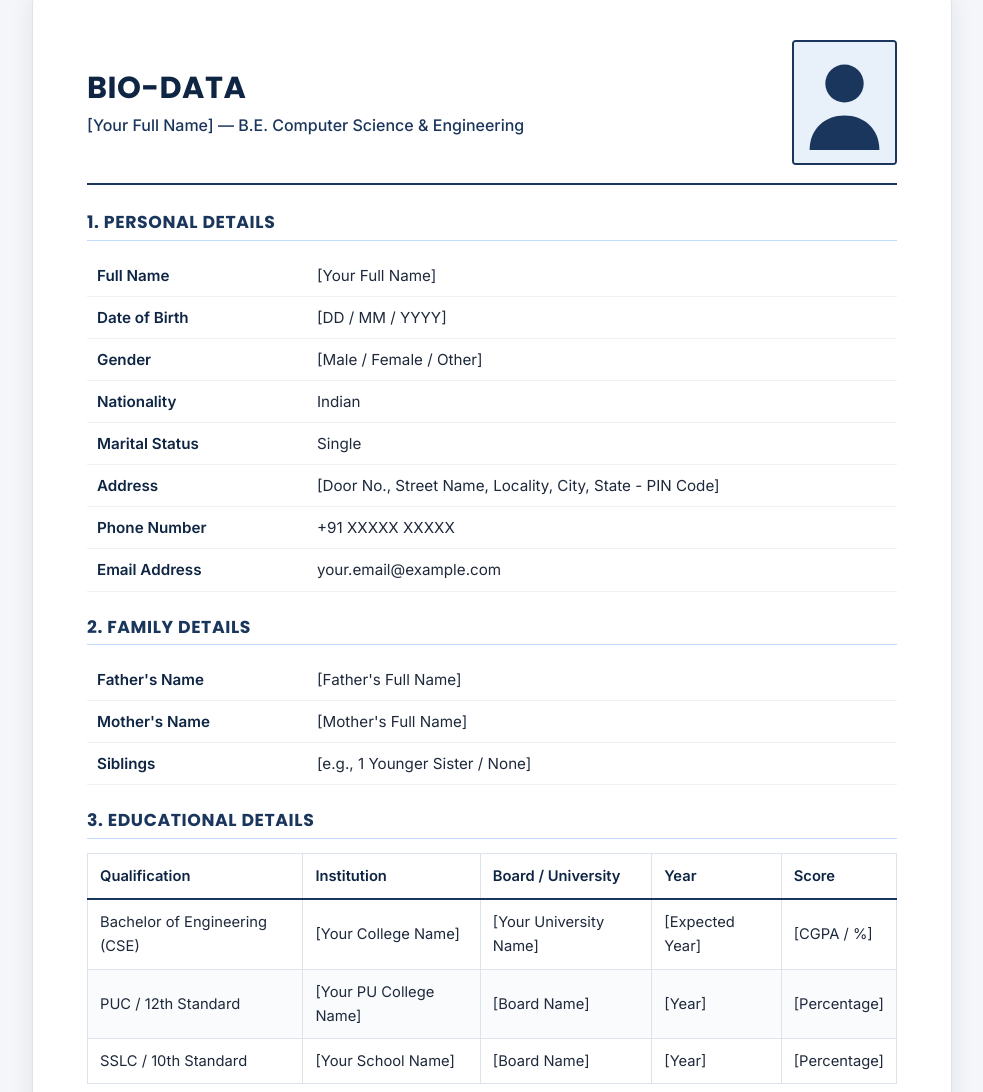
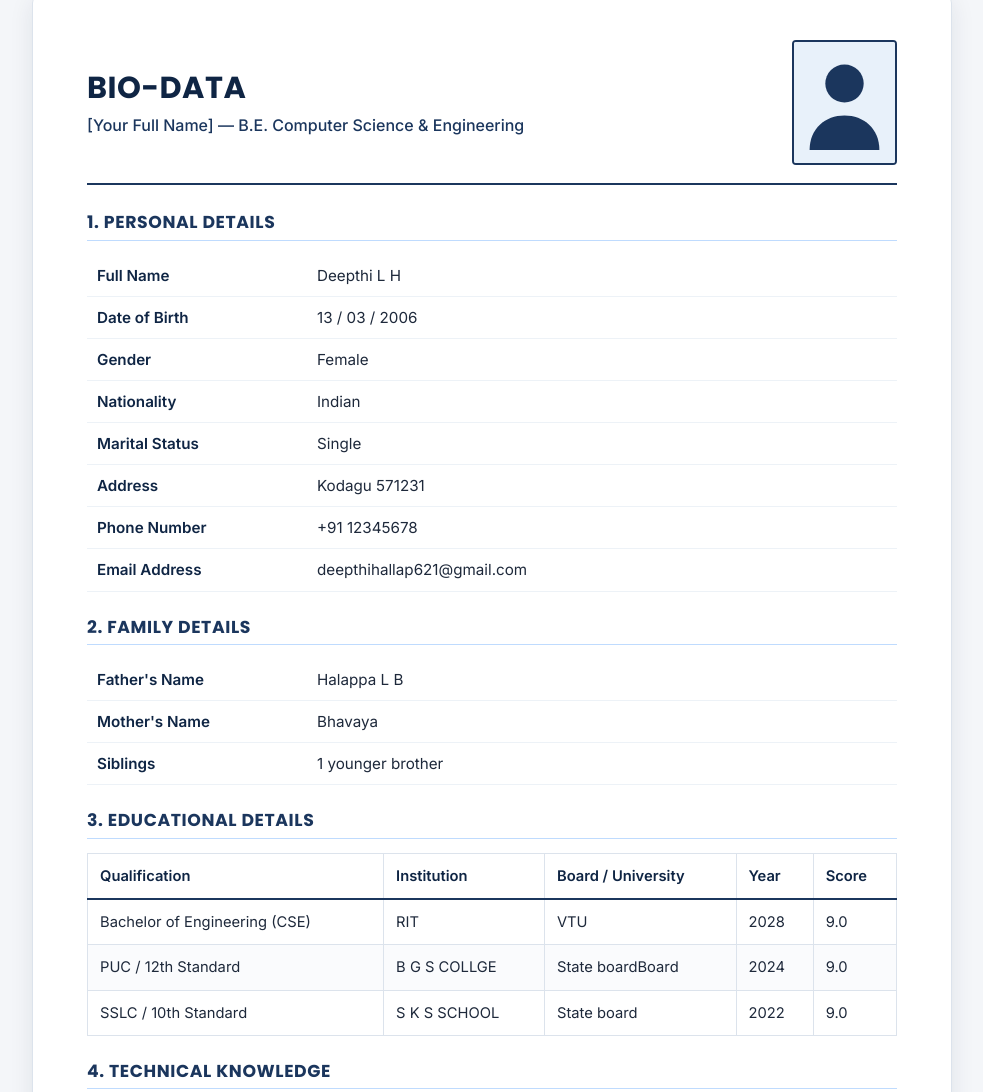
Before and after one commit to deepthihalappa621-beep/RESUM, a plain HTML site: page biodata.html in a window 1280 px wide. Shown: the part 203-1295 px from the top of the page, without its empty margins (148-1131 px from the left). Drawn offline with nearby package versions, Linux system fonts and the light colour scheme; files that its build step writes are made by us from their sources; files whose address does not match are found by name.

Commit message:
Update biodata.html with personal details

```diff
--- a/biodata.html
+++ b/biodata.html
@@ -75,15 +75,15 @@
                         <tbody>
                             <tr>
                                 <th>Full Name</th>
-                                <td>[Your Full Name]</td>
+                                <td>Deepthi L H</td>
                             </tr>
                             <tr>
                                 <th>Date of Birth</th>
-                                <td>[DD / MM / YYYY]</td>
+                                <td>13 / 03 / 2006</td>
                             </tr>
                             <tr>
                                 <th>Gender</th>
-                                <td>[Male / Female / Other]</td>
+                                <td> Female </td>
                             </tr>
                             <tr>
                                 <th>Nationality</th>
@@ -95,15 +95,15 @@
                             </tr>
                             <tr>
                                 <th>Address</th>
-                                <td>[Door No., Street Name, Locality, City, State - PIN Code]</td>
+                                <td>Kodagu 571231</td>
                             </tr>
                             <tr>
                                 <th>Phone Number</th>
-                                <td>+91 XXXXX XXXXX</td>
+                                <td>+91 12345678</td>
                             </tr>
                             <tr>
                                 <th>Email Address</th>
-                                <td>your.email@example.com</td>
+                                <td>deepthihallap621@gmail.com</td>
                             </tr>
                         </tbody>
                     </table>
@@ -116,15 +116,15 @@
                         <tbody>
                             <tr>
                                 <th>Father's Name</th>
-                                <td>[Father's Full Name]</td>
+                                <td>Halappa L B</td>
                             </tr>
                             <tr>
                                 <th>Mother's Name</th>
-                                <td>[Mother's Full Name]</td>
+                                <td>Bhavaya</td>
                             </tr>
                             <tr>
                                 <th>Siblings</th>
-                                <td>[e.g., 1 Younger Sister / None]</td>
+                                <td>1 younger brother</td>
                             </tr>
                         </tbody>
                     </table>
@@ -147,24 +147,24 @@
                             <tbody>
                                 <tr>
                                     <td>Bachelor of Engineering (CSE)</td>
-                                    <td>[Your College Name]</td>
-                                    <td>[Your University Name]</td>
-                                    <td>[Expected Year]</td>
-                                    <td>[CGPA / %]</td>
+                                    <td>RIT</td>
+                                    <td>VTU</td>
+                                    <td>2028</td>
+                                    <td>9.0</td>
                                 </tr>
                                 <tr>
                                     <td>PUC / 12th Standard</td>
-                                    <td>[Your PU College Name]</td>
-                                    <td>[Board Name]</td>
-                                    <td>[Year]</td>
-                                    <td>[Percentage]</td>
+                                    <td>B G S COLLGE</td>
+                                    <td>State boardBoard </td>
+                                    <td>2024</td>
+                                    <td>9.0</td>
                                 </tr>
                                 <tr>
                                     <td>SSLC / 10th Standard</td>
-                                    <td>[Your School Name]</td>
-                                    <td>[Board Name]</td>
-                                    <td>[Year]</td>
-                                    <td>[Percentage]</td>
+                                    <td>S K S SCHOOL</td>
+                                    <td>State board</td>
+                                    <td>2022</td>
+                                    <td>9.0</td>
                                 </tr>
                             </tbody>
                         </table>
@@ -198,8 +198,8 @@
                         <h3 class="doc-section-title">6. Languages Known</h3>
                         <ul class="doc-bullet-list">
                             <li>English — Read, Write, Speak</li>
-                            <li>[Language 2, e.g., Kannada] — Read, Write, Speak</li>
-                            <li>[Language 3, e.g., Hindi] — Read, Write, Speak</li>
+                            <li>[Language 2, e.g., Kannada,englis] — Read, Write, Speak</li>
+                            <li>[Language 3, e.g., Hindi,english] — Read, Write, Speak</li>
                         </ul>
                     </div>
                 </section>
@@ -221,12 +221,12 @@
 
                     <div class="signature-row">
                         <div>
-                            <p><strong>Place:</strong> [Your City]</p>
-                            <p><strong>Date:</strong> [DD / MM / YYYY]</p>
+                            <p><strong>Place:</strong> Hassan</p>
+                            <p><strong>Date:</strong> 12/05/2006</p>
                         </div>
                         <div class="signature-box">
                             <p class="signature-label">Signature</p>
-                            <p class="signature-line">([Your Full Name])</p>
+                            <p class="signature-line">deepthi l h</p>
                         </div>
                     </div>
                 </section>
```
